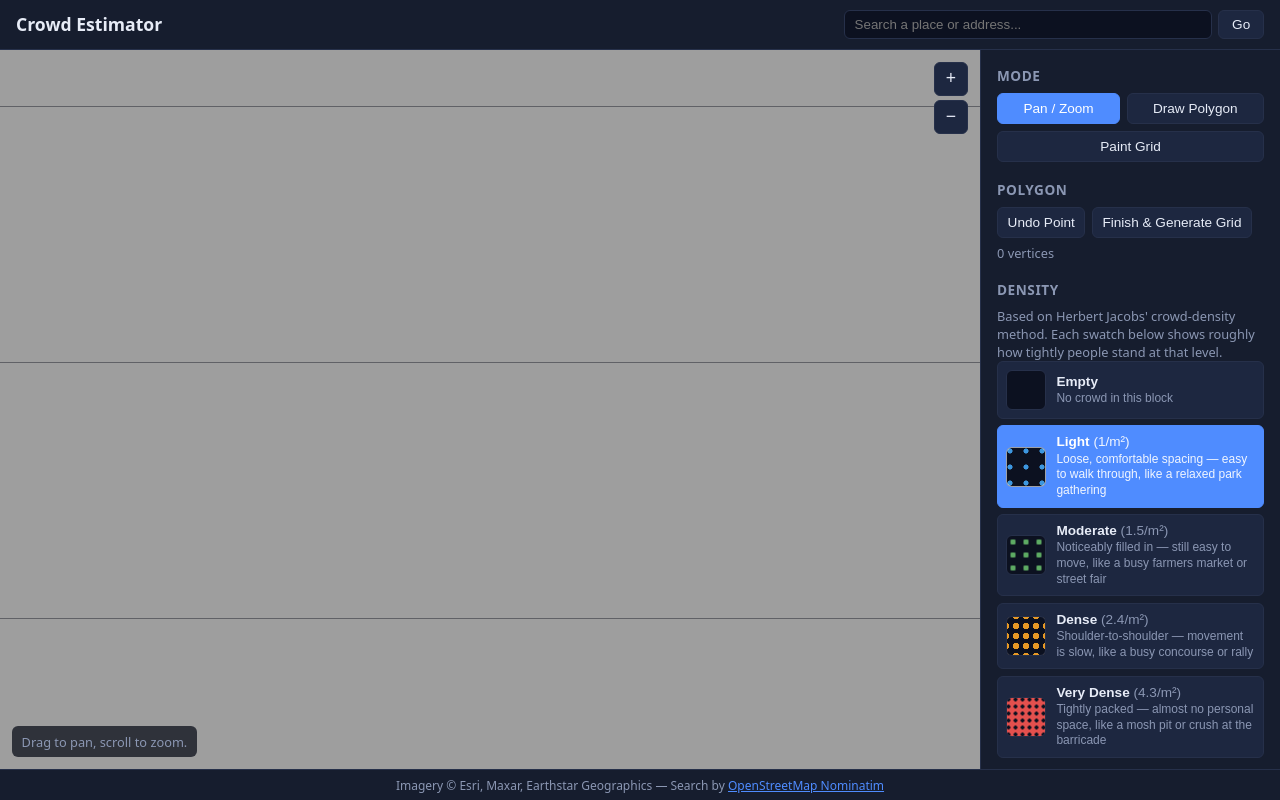
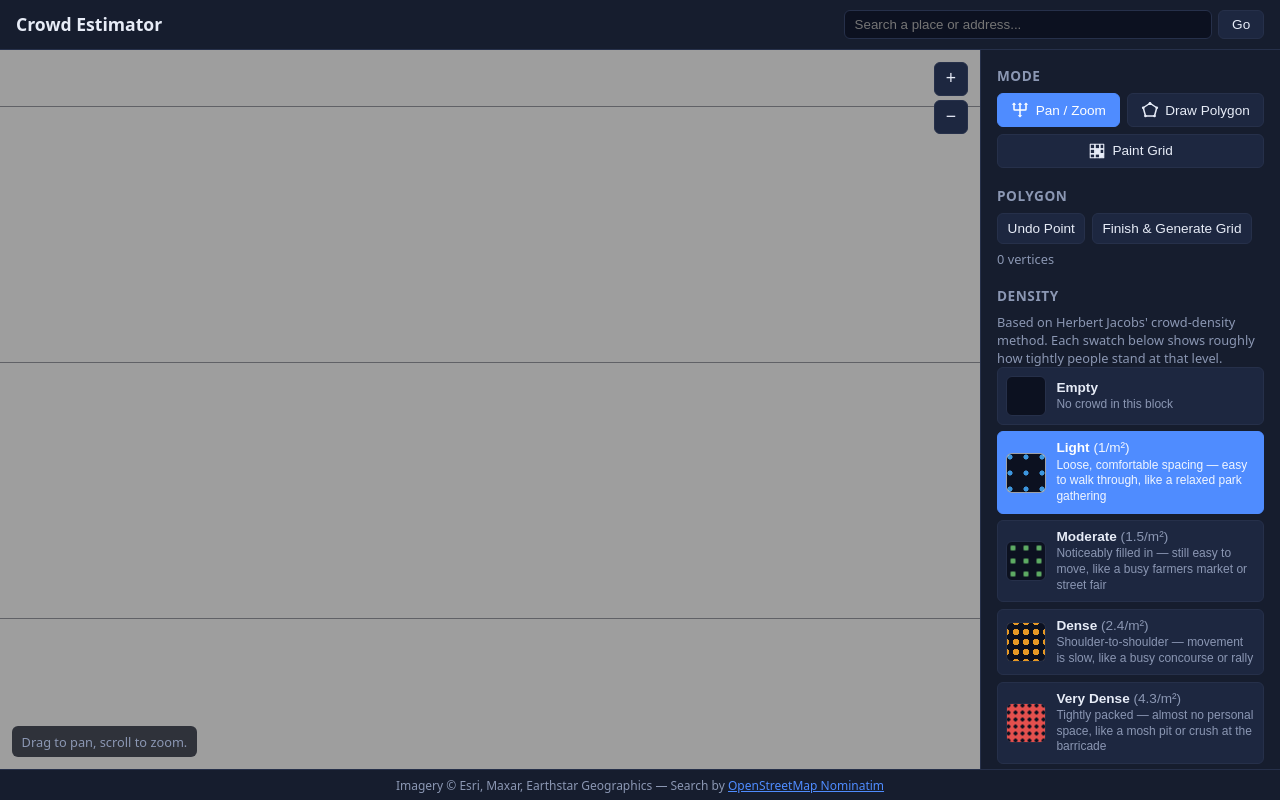
Before and after one commit to altan-me/web-crowd-estimator, a plain HTML site: page index.html in a window 1280 px wide. Drawn offline with Linux system fonts and the light colour scheme.

Commit message:
add icons

```diff
--- a/index.html
+++ b/index.html
@@ -34,12 +34,77 @@
           <h2>Mode</h2>
           <div class="btn-group" id="mode-group">
             <button type="button" class="mode-btn active" data-mode="pan">
+              <svg
+                class="mode-icon"
+                viewBox="0 0 24 24"
+                aria-hidden="true"
+                focusable="false"
+              >
+                <path
+                  fill="currentColor"
+                  d="M12 2 9 5h2v6H5V5h2L4 2 1 5h2v6a2 2 0 0 0 2 2h6v6H9l3 3 3-3h-2v-6h6a2 2 0 0 0 2-2V5h2l-3-3-3 3h2v6h-6V5h2z"
+                />
+              </svg>
               Pan / Zoom
             </button>
             <button type="button" class="mode-btn" data-mode="draw">
+              <svg
+                class="mode-icon"
+                viewBox="0 0 24 24"
+                aria-hidden="true"
+                focusable="false"
+              >
+                <polygon
+                  points="12,3 21,9 18,20 6,20 3,9"
+                  fill="none"
+                  stroke="currentColor"
+                  stroke-width="2"
+                  stroke-linejoin="round"
+                />
+                <circle cx="12" cy="3" r="1.8" fill="currentColor" />
+                <circle cx="21" cy="9" r="1.8" fill="currentColor" />
+                <circle cx="18" cy="20" r="1.8" fill="currentColor" />
+                <circle cx="6" cy="20" r="1.8" fill="currentColor" />
+                <circle cx="3" cy="9" r="1.8" fill="currentColor" />
+              </svg>
               Draw Polygon
             </button>
             <button type="button" class="mode-btn" data-mode="paint">
+              <svg
+                class="mode-icon"
+                viewBox="0 0 24 24"
+                aria-hidden="true"
+                focusable="false"
+              >
+                <g
+                  fill="none"
+                  stroke="currentColor"
+                  stroke-width="1.5"
+                  stroke-linejoin="round"
+                >
+                  <rect x="3" y="3" width="6" height="6" />
+                  <rect x="9.5" y="3" width="6" height="6" />
+                  <rect x="16" y="3" width="5" height="6" />
+                  <rect x="3" y="9.5" width="6" height="6" />
+                  <rect
+                    x="9.5"
+                    y="9.5"
+                    width="6"
+                    height="6"
+                    fill="currentColor"
+                  />
+                  <rect x="16" y="9.5" width="5" height="6" />
+                  <rect x="3" y="16" width="6" height="5" />
+                  <rect x="9.5" y="16" width="6" height="5" />
+                  <rect
+                    x="16"
+                    y="16"
+                    width="5"
+                    height="5"
+                    fill="currentColor"
+                  />
+                </g>
+              </svg>
               Paint Grid
             </button>
           </div>
--- a/styles.css
+++ b/styles.css
@@ -183,6 +183,12 @@ button.danger:hover {
   justify-content: center;
 }
 
+.mode-icon {
+  width: 18px;
+  height: 18px;
+  flex-shrink: 0;
+}
+
 .density-group {
   flex-direction: column;
 }
```
